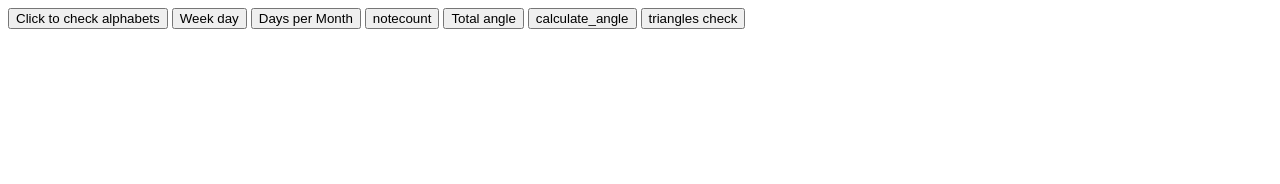
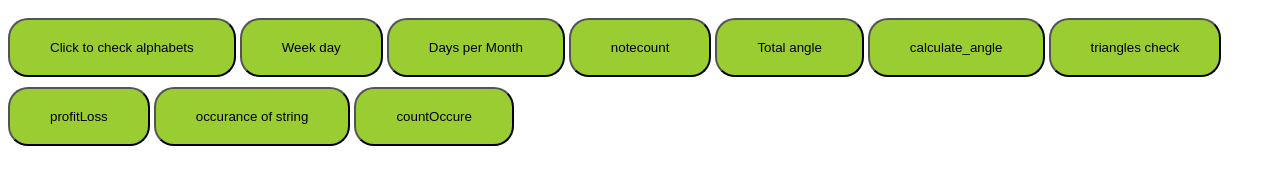
Before and after one commit to muhammadsamishoukat/javascript3, a plain HTML site: page index.html in a window 1280 px wide. Drawn offline with Linux system fonts and the light colour scheme.

Commit message:
Add files via upload

```diff
--- a/index.html
+++ b/index.html
@@ -4,6 +4,7 @@
     <meta charset="UTF-8">
     <meta http-equiv="X-UA-Compatible" content="IE=edge">
     <meta name="viewport" content="width=device-width, initial-scale=1.0">
+    <link rel="stylesheet" href="style.css">
     <title>Document</title>
 </head>
 <body>
@@ -15,6 +16,9 @@
     <button onclick="angles()">Total angle</button>
     <button onclick=" calculate_angle()"> calculate_angle</button>
     <button onclick="triangles()">triangles check</button>
+    <button onclick="profitLoss()">profitLoss</button>
+    <button onclick=" Occchr()">occurance of string</button>
+    <button onclick="countOccure()">countOccure</button>
 
 
 
```
